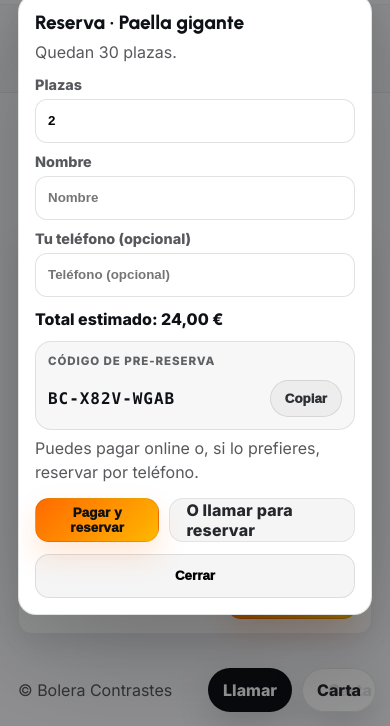
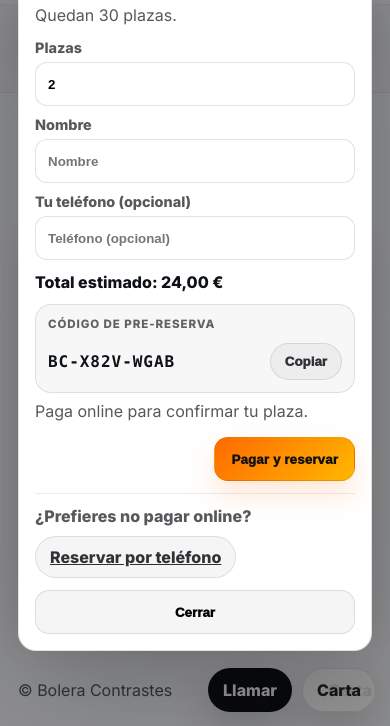
Before and after one commit to CarlosAguilella/bolera-contrastes, a website: page index.html in a window 390 px wide. Both pictures are taken after a click on the button "Reservar plaza". Shown: the part 1896-2622 px from the top of the page. Drawn offline with Linux system fonts and the light colour scheme.

Commit message:
Separate phone reservation from payment flow

```diff
--- a/events.js
+++ b/events.js
@@ -200,10 +200,10 @@ function openReserveFlow(event) {
   });
 
   const callBtn = el("a", {
-    class: "btn btn--ghost",
+    class: "tool-btn tool-btn--ghost",
     href: phone ? `tel:${phone}` : "#",
     "aria-disabled": phone ? "false" : "true",
-    text: phone ? "O llamar para reservar" : "Añadir teléfono en CONFIG",
+    text: phone ? "Reservar por teléfono" : "Añadir teléfono en CONFIG",
   });
 
   const content = el("div", { class: "modal__content" }, [
@@ -216,8 +216,12 @@ function openReserveFlow(event) {
     ]),
     total,
     codeBox,
-    el("div", { class: "modal__hint", text: "Puedes pagar online o, si lo prefieres, reservar por teléfono." }),
-    el("div", { class: "modal__actions" }, [payBtn, callBtn]),
+    el("div", { class: "modal__hint", text: "Paga online para confirmar tu plaza." }),
+    el("div", { class: "modal__actions" }, [payBtn]),
+    el("div", { class: "modal__alt" }, [
+      el("div", { class: "modal__altText", text: "¿Prefieres no pagar online?" }),
+      callBtn,
+    ]),
     el("button", { class: "modal__close", type: "button", text: "Cerrar" }),
   ]);
 
--- a/styles.css
+++ b/styles.css
@@ -941,6 +941,20 @@ img {
   justify-content: flex-end;
   gap: 10px;
 }
+.modal__alt {
+  margin-top: 12px;
+  display: flex;
+  align-items: center;
+  justify-content: space-between;
+  gap: 10px;
+  flex-wrap: wrap;
+  padding-top: 12px;
+  border-top: 1px solid rgba(14, 17, 22, 0.08);
+}
+.modal__altText {
+  color: rgba(14, 17, 22, 0.7);
+  font-weight: 800;
+}
 .modal__close {
   margin-top: 12px;
   width: 100%;
```
